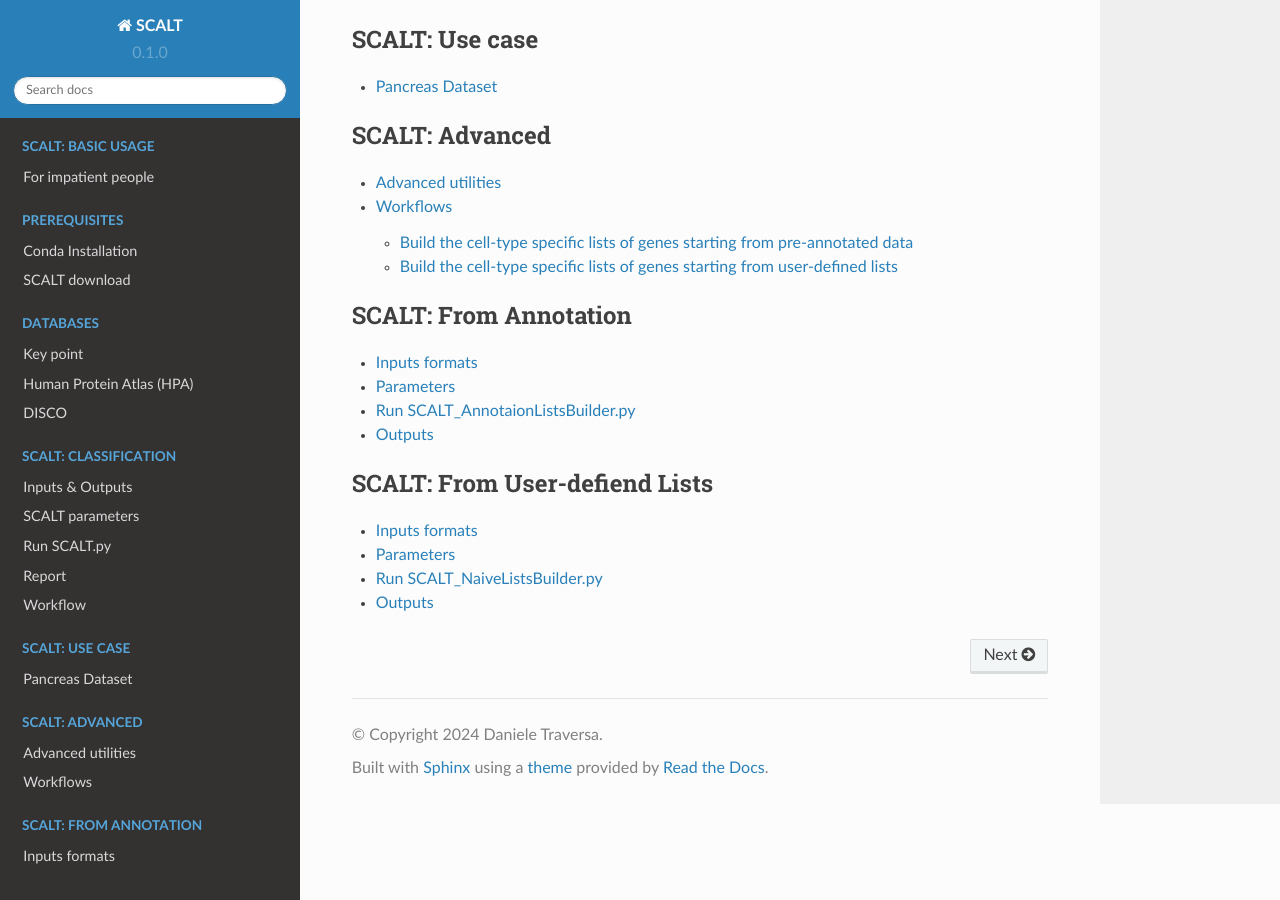
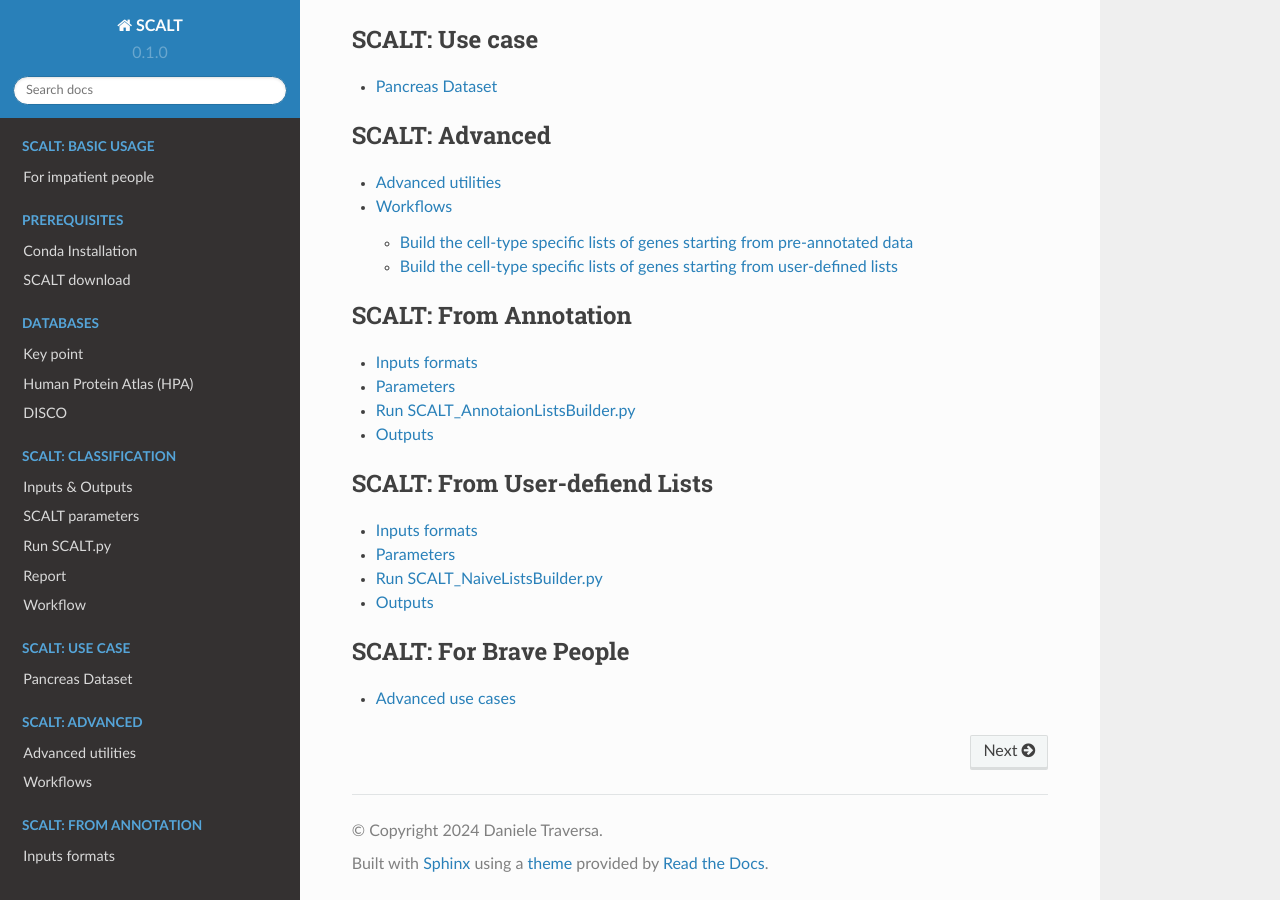
Before and after one commit to danitrave/CapitalCitiesGame, a Sphinx documentation site: the page built from docs/source/index.rst, in a window 1280 px wide and 900 px high, scrolled down 1141 px. Built offline with Sphinx 7.4.7 and the Read the Docs theme 2.0.0, drawn with Linux system fonts in a browser that asks for light colours.

Commit message:
Update index.rst

```diff
--- a/docs/source/index.rst
+++ b/docs/source/index.rst
@@ -61,3 +61,9 @@ If you want to learn more about, please see the manual for point to point instru
    :caption: SCALT: From User-defiend Lists
 
    naiveListsBuilder.rst
+
+.. toctree::
+   :maxdepth: 2
+   :caption: SCALT: For Brave People
+
+   bravePeople.rst
```
